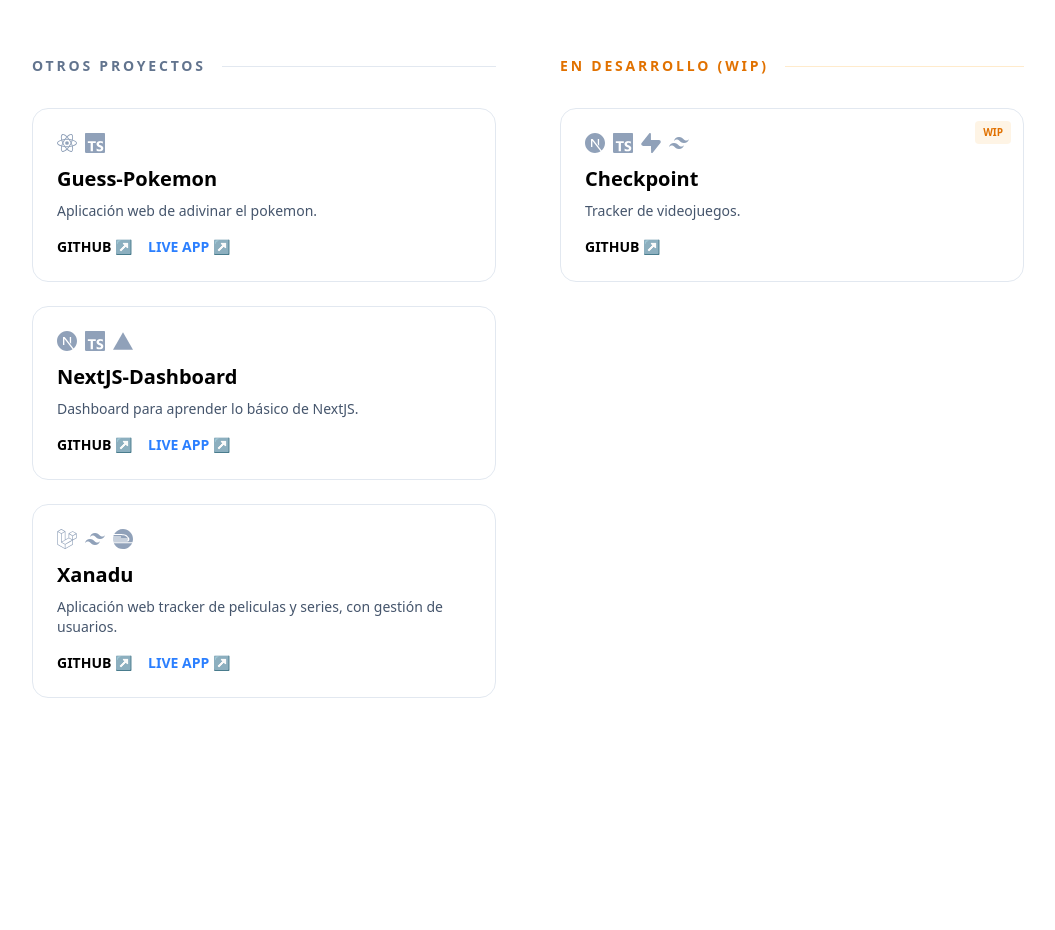
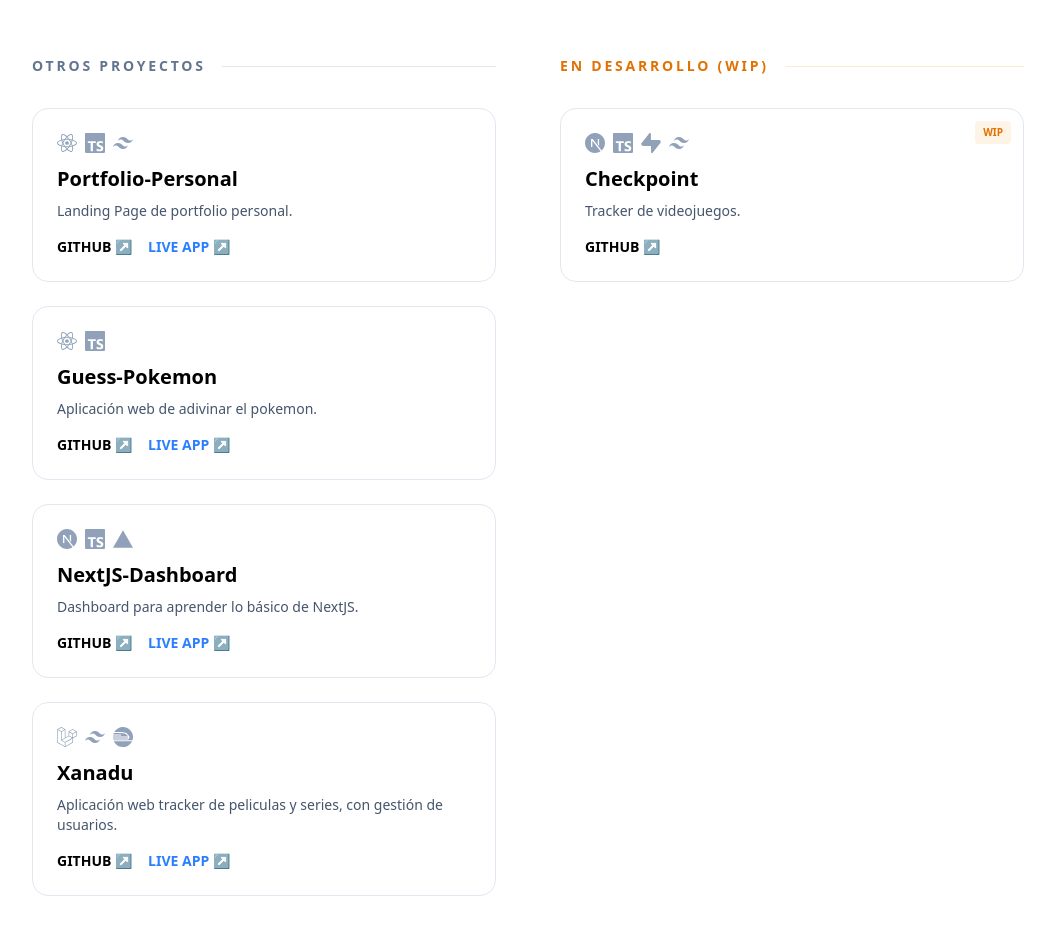
Before and after one commit to sirlencio/portfolio-personal, a React (Vite) app: page / in a window 1280 px wide. Shown: the part 3240-4170 px from the top of the page, without its empty margins (112-1167 px from the left). Built offline with nearby package versions, Linux system fonts and the light colour scheme.

Commit message:
added cv and portfolio project

```diff
--- a/src/constants/projects.ts
+++ b/src/constants/projects.ts
@@ -36,6 +36,14 @@ export const PROJECTS_DATA: { featured: Project[], others: Project[], wip: Proje
     ],
     others: [
         {
+            title: "Portfolio-Personal",
+            description: "Landing Page de portfolio personal.",
+            tech: [SiReact, SiTypescript, SiTailwindcss],
+            github: "https://github.com/sirlencio/portfolio-personal",
+            link: "https://cldev-chi.vercel.app/",
+            status: "completed"
+        },
+        {
             title: "Guess-Pokemon",
             description: "Aplicación web de adivinar el pokemon.",
             tech: [SiReact, SiTypescript],
```
Also changed, not shown: 1 other file (tests, documents, lock files or other folders).
